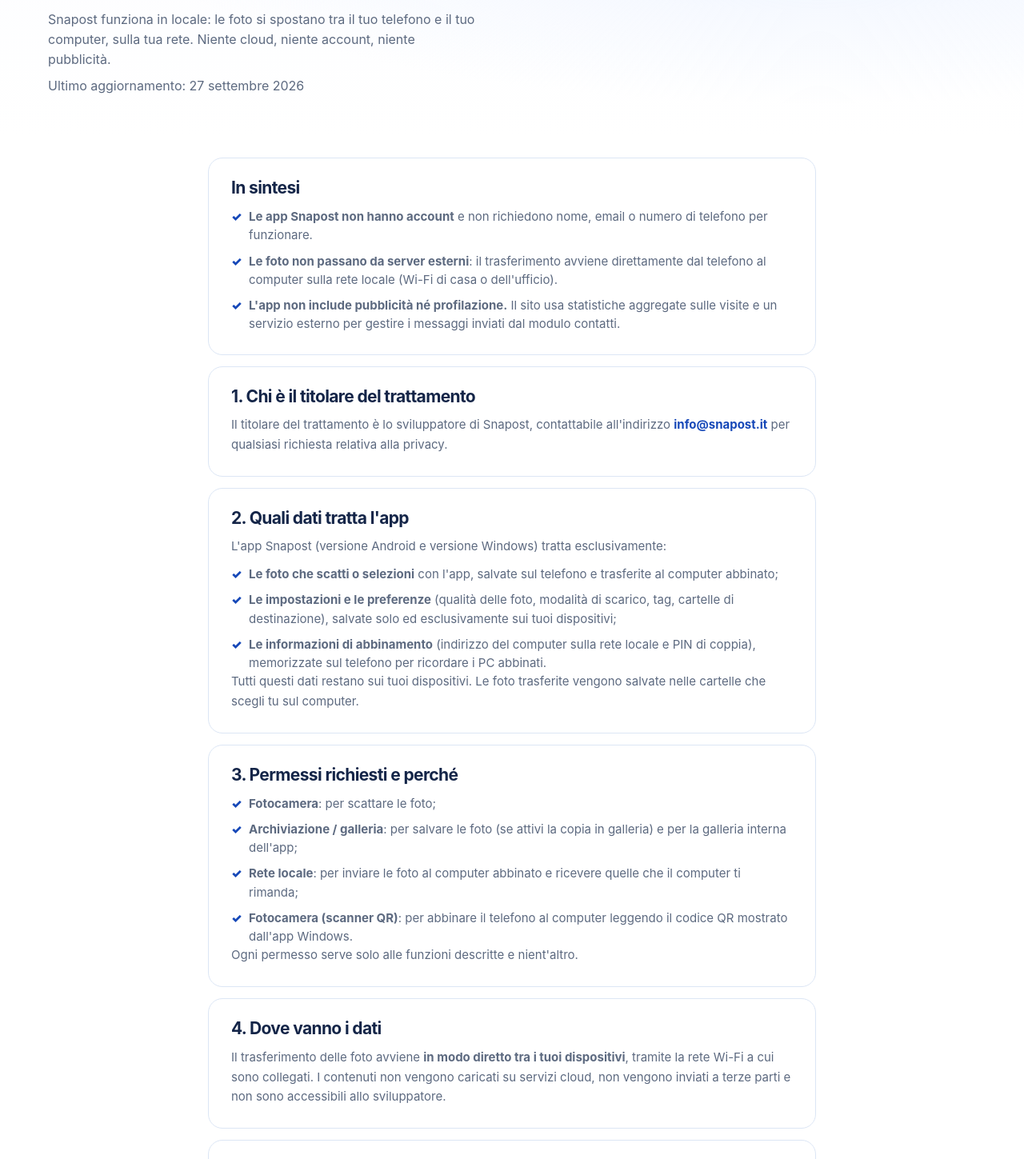
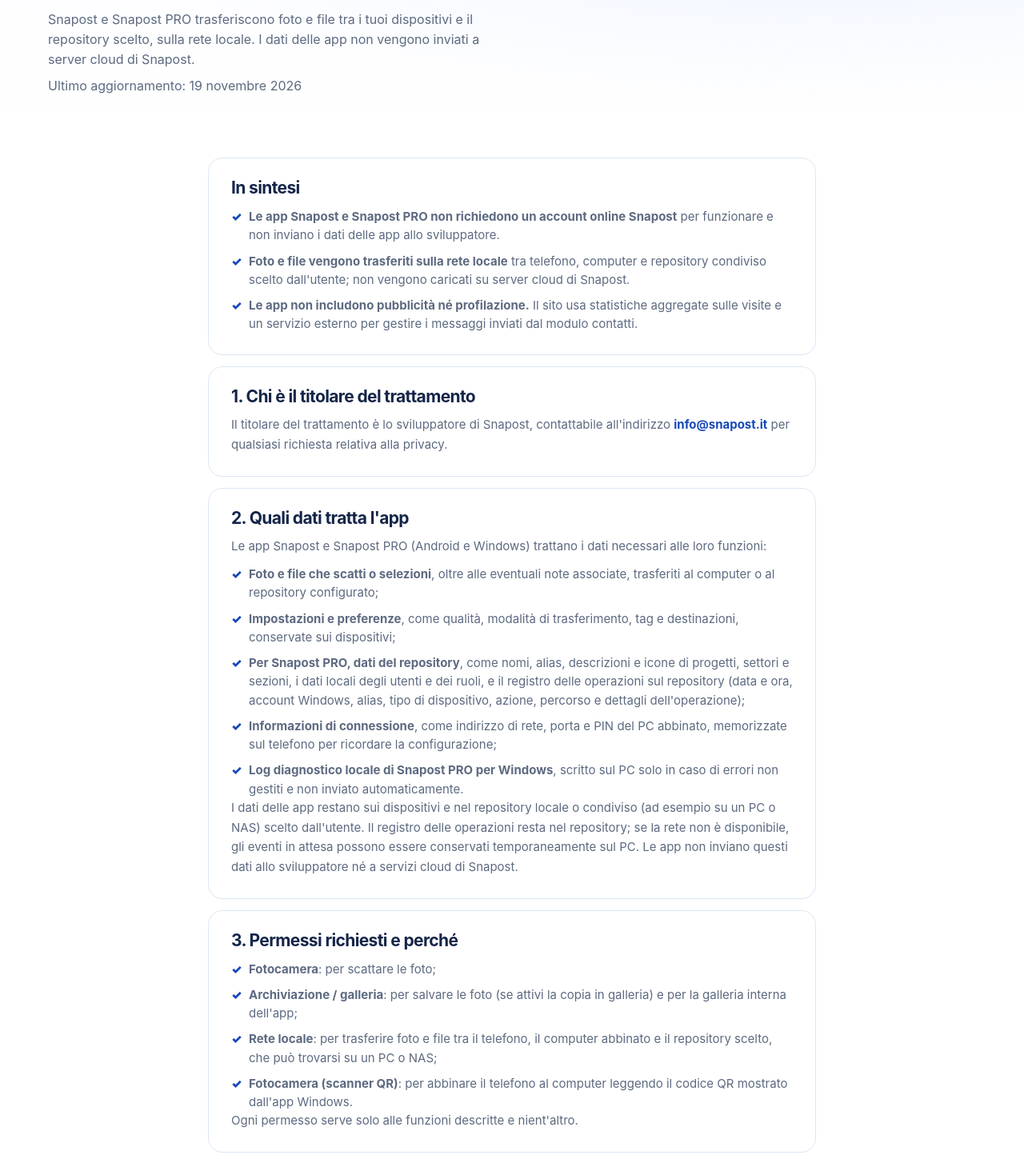
Before and after one commit to longhinandrea/SNAPOSTWEB, a plain HTML site: page privacy.html in a window 1280 px wide. Shown: the part 299-1748 px from the top of the page at 80% size. Drawn offline with Linux system fonts and the light colour scheme.

Commit message:
Update_privacy_policy_for_Snapost_PRO

```diff
--- a/privacy.html
+++ b/privacy.html
@@ -4,8 +4,8 @@
 <meta charset="utf-8">
 <meta name="viewport" content="width=device-width, initial-scale=1">
 <meta name="theme-color" content="#f8faff">
-<meta name="description" content="Privacy app Snapost: foto sui tuoi dispositivi, senza cloud o pubblicità. Il sito usa statistiche aggregate e un modulo contatti.">
-<title>Privacy — Snapost</title>
+<meta name="description" content="Informativa privacy per Snapost e Snapost PRO: dati delle app conservati sui dispositivi e nel repository locale, senza cloud o pubblicità. Il sito usa statistiche aggregate e un modulo contatti.">
+<title>Privacy — Snapost e Snapost PRO</title>
 <link rel="icon" href="assets/snaposticona.png">
 <link rel="stylesheet" href="assets/stile.css">
 <link rel="alternate" hreflang="it" href="https://www.snapost.it/privacy.html">
@@ -31,8 +31,8 @@
     <div class="reveal">
       <span class="app-badge">Privacy policy</span>
       <h1>Le tue foto<br>restano tue.</h1>
-      <p>Snapost funziona in locale: le foto si spostano tra il tuo telefono e il tuo computer, sulla tua rete. Niente cloud, niente account, niente pubblicità.</p>
-      <p class="legal-updated">Ultimo aggiornamento: 27 settembre 2026</p>
+      <p>Snapost e Snapost PRO trasferiscono foto e file tra i tuoi dispositivi e il repository scelto, sulla rete locale. I dati delle app non vengono inviati a server cloud di Snapost.</p>
+      <p class="legal-updated">Ultimo aggiornamento: 19 novembre 2026</p>
     </div>
   </div>
 </section>
@@ -41,9 +41,9 @@
     <div class="reveal">
       <h2>In sintesi</h2>
       <ul>
-        <li><strong>Le app Snapost non hanno account</strong> e non richiedono nome, email o numero di telefono per funzionare.</li>
-        <li><strong>Le foto non passano da server esterni</strong>: il trasferimento avviene direttamente dal telefono al computer sulla rete locale (Wi-Fi di casa o dell'ufficio).</li>
-        <li><strong>L'app non include pubblicità né profilazione.</strong> Il sito usa statistiche aggregate sulle visite e un servizio esterno per gestire i messaggi inviati dal modulo contatti.</li>
+        <li><strong>Le app Snapost e Snapost PRO non richiedono un account online Snapost</strong> per funzionare e non inviano i dati delle app allo sviluppatore.</li>
+        <li><strong>Foto e file vengono trasferiti sulla rete locale</strong> tra telefono, computer e repository condiviso scelto dall'utente; non vengono caricati su server cloud di Snapost.</li>
+        <li><strong>Le app non includono pubblicità né profilazione.</strong> Il sito usa statistiche aggregate sulle visite e un servizio esterno per gestire i messaggi inviati dal modulo contatti.</li>
       </ul>
     </div>
     <div class="reveal">
@@ -52,27 +52,29 @@
     </div>
     <div class="reveal">
       <h2>2. Quali dati tratta l'app</h2>
-      <p>L'app Snapost (versione Android e versione Windows) tratta esclusivamente:</p>
+      <p>Le app Snapost e Snapost PRO (Android e Windows) trattano i dati necessari alle loro funzioni:</p>
       <ul>
-        <li><strong>Le foto che scatti o selezioni</strong> con l'app, salvate sul telefono e trasferite al computer abbinato;</li>
-        <li><strong>Le impostazioni e le preferenze</strong> (qualità delle foto, modalità di scarico, tag, cartelle di destinazione), salvate solo ed esclusivamente sui tuoi dispositivi;</li>
-        <li><strong>Le informazioni di abbinamento</strong> (indirizzo del computer sulla rete locale e PIN di coppia), memorizzate sul telefono per ricordare i PC abbinati.</li>
+        <li><strong>Foto e file che scatti o selezioni</strong>, oltre alle eventuali note associate, trasferiti al computer o al repository configurato;</li>
+        <li><strong>Impostazioni e preferenze</strong>, come qualità, modalità di trasferimento, tag e destinazioni, conservate sui dispositivi;</li>
+        <li><strong>Per Snapost PRO, dati del repository</strong>, come nomi, alias, descrizioni e icone di progetti, settori e sezioni, i dati locali degli utenti e dei ruoli, e il registro delle operazioni sul repository (data e ora, account Windows, alias, tipo di dispositivo, azione, percorso e dettagli dell'operazione);</li>
+        <li><strong>Informazioni di connessione</strong>, come indirizzo di rete, porta e PIN del PC abbinato, memorizzate sul telefono per ricordare la configurazione;</li>
+        <li><strong>Log diagnostico locale di Snapost PRO per Windows</strong>, scritto sul PC solo in caso di errori non gestiti e non inviato automaticamente.</li>
       </ul>
-      <p>Tutti questi dati restano sui tuoi dispositivi. Le foto trasferite vengono salvate nelle cartelle che scegli tu sul computer.</p>
+      <p>I dati delle app restano sui dispositivi e nel repository locale o condiviso (ad esempio su un PC o NAS) scelto dall'utente. Il registro delle operazioni resta nel repository; se la rete non è disponibile, gli eventi in attesa possono essere conservati temporaneamente sul PC. Le app non inviano questi dati allo sviluppatore né a servizi cloud di Snapost.</p>
     </div>
     <div class="reveal">
       <h2>3. Permessi richiesti e perché</h2>
       <ul>
         <li><strong>Fotocamera</strong>: per scattare le foto;</li>
         <li><strong>Archiviazione / galleria</strong>: per salvare le foto (se attivi la copia in galleria) e per la galleria interna dell'app;</li>
-        <li><strong>Rete locale</strong>: per inviare le foto al computer abbinato e ricevere quelle che il computer ti rimanda;</li>
+        <li><strong>Rete locale</strong>: per trasferire foto e file tra il telefono, il computer abbinato e il repository scelto, che può trovarsi su un PC o NAS;</li>
         <li><strong>Fotocamera (scanner QR)</strong>: per abbinare il telefono al computer leggendo il codice QR mostrato dall'app Windows.</li>
       </ul>
       <p>Ogni permesso serve solo alle funzioni descritte e nient'altro.</p>
     </div>
     <div class="reveal">
       <h2>4. Dove vanno i dati</h2>
-      <p>Il trasferimento delle foto avviene <strong>in modo diretto tra i tuoi dispositivi</strong>, tramite la rete Wi-Fi a cui sono collegati. I contenuti non vengono caricati su servizi cloud, non vengono inviati a terze parti e non sono accessibili allo sviluppatore.</p>
+      <p>Il trasferimento di foto e file avviene <strong>direttamente sulla rete locale</strong> tra i dispositivi e il repository scelto (PC o NAS). I contenuti non vengono caricati su servizi cloud, non vengono inviati a terze parti dalle app e non sono accessibili allo sviluppatore.</p>
     </div>
     <div class="reveal">
       <h2>5. Quanto a lungo sono conservati</h2>
```
Also changed, not shown: privacy-en.html (+17 -15 lines).
